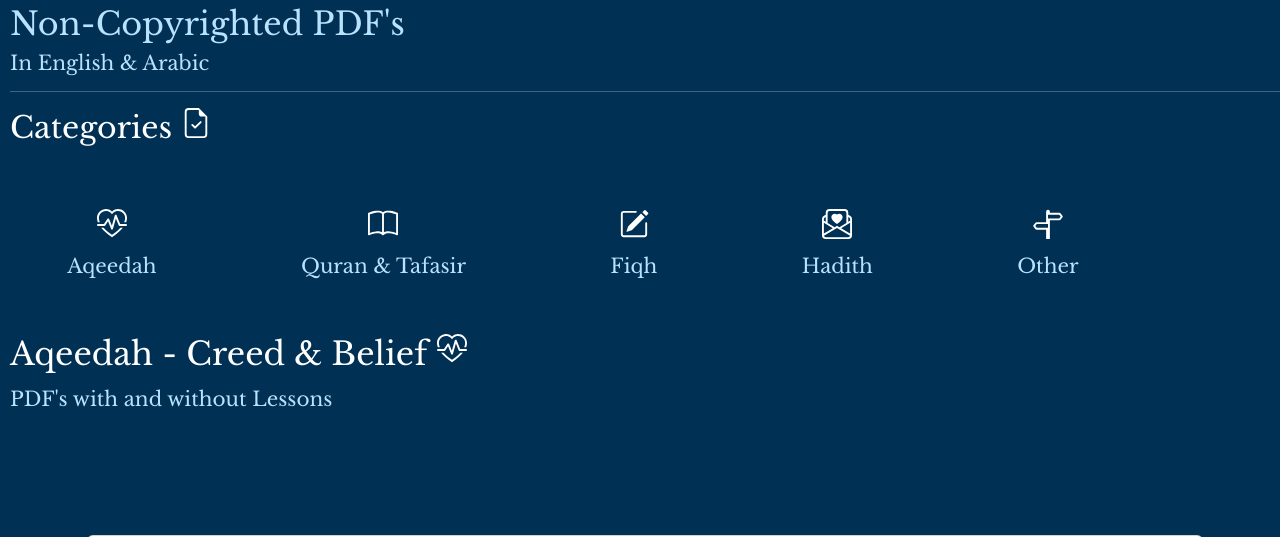
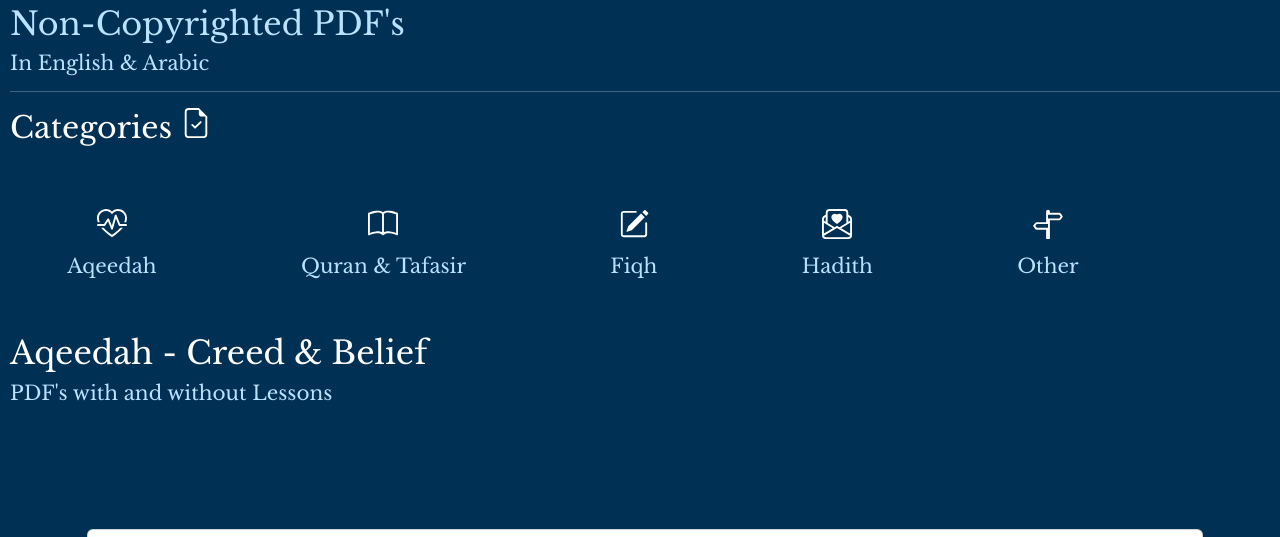
Before and after one commit to aleshaaa7/WebMaktabah, a plain HTML site: page aqeedah.html in a window 1280 px wide. Shown: the part 187-724 px from the top of the page. Drawn offline with nearby package versions, Linux system fonts and the light colour scheme; a web font is replaced by a local one.

Commit message:
remove icon

```diff
--- a/aqeedah.html
+++ b/aqeedah.html
@@ -282,13 +282,6 @@
         <br>
         <h2>
             Aqeedah - Creed & Belief
-            <svg xmlns="http://www.w3.org/2000/svg" width="16" height="16" fill="currentColor"
-                class="bi bi-heart-pulse icon-a" viewBox="0 0 16 16">
-                <path
-                    d="m8 2.748-.717-.737C5.6.281 2.514.878 1.4 3.053.918 3.995.78 5.323 1.508 7H.43c-2.128-5.697 4.165-8.83 7.394-5.857q.09.083.176.171a3 3 0 0 1 .176-.17c3.23-2.974 9.522.159 7.394 5.856h-1.078c.728-1.677.59-3.005.108-3.947C13.486.878 10.4.28 8.717 2.01zM2.212 10h1.315C4.593 11.183 6.05 12.458 8 13.795c1.949-1.337 3.407-2.612 4.473-3.795h1.315c-1.265 1.566-3.14 3.25-5.788 5-2.648-1.75-4.523-3.434-5.788-5" />
-                <path
-                    d="M10.464 3.314a.5.5 0 0 0-.945.049L7.921 8.956 6.464 5.314a.5.5 0 0 0-.88-.091L3.732 8H.5a.5.5 0 0 0 0 1H4a.5.5 0 0 0 .416-.223l1.473-2.209 1.647 4.118a.5.5 0 0 0 .945-.049l1.598-5.593 1.457 3.642A.5.5 0 0 0 12 9h3.5a.5.5 0 0 0 0-1h-3.162z" />
-            </svg>
         </h2>
         <h5 class="light anim delayanother">PDF's with and without Lessons</h5>
         <br>
```
